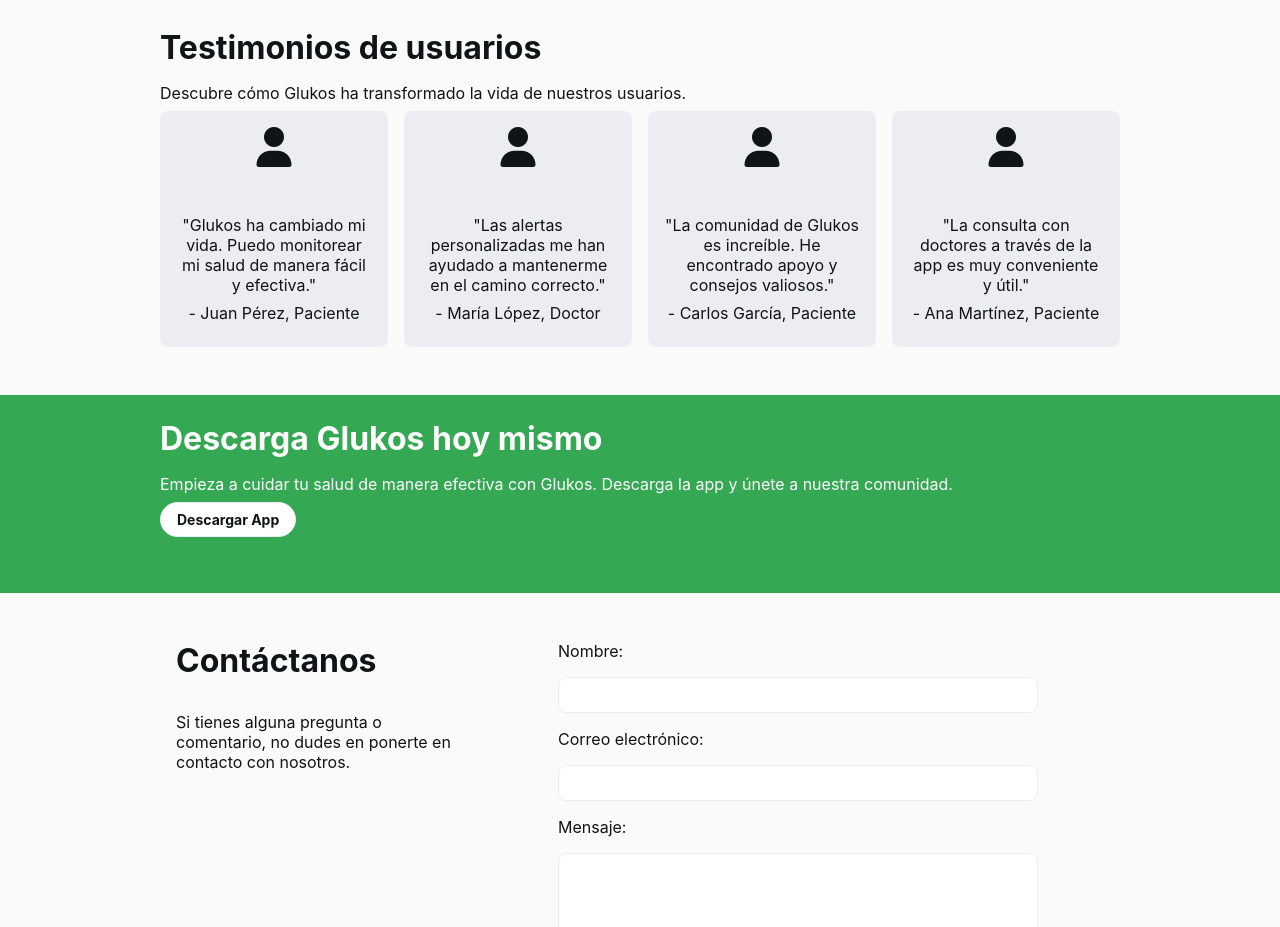
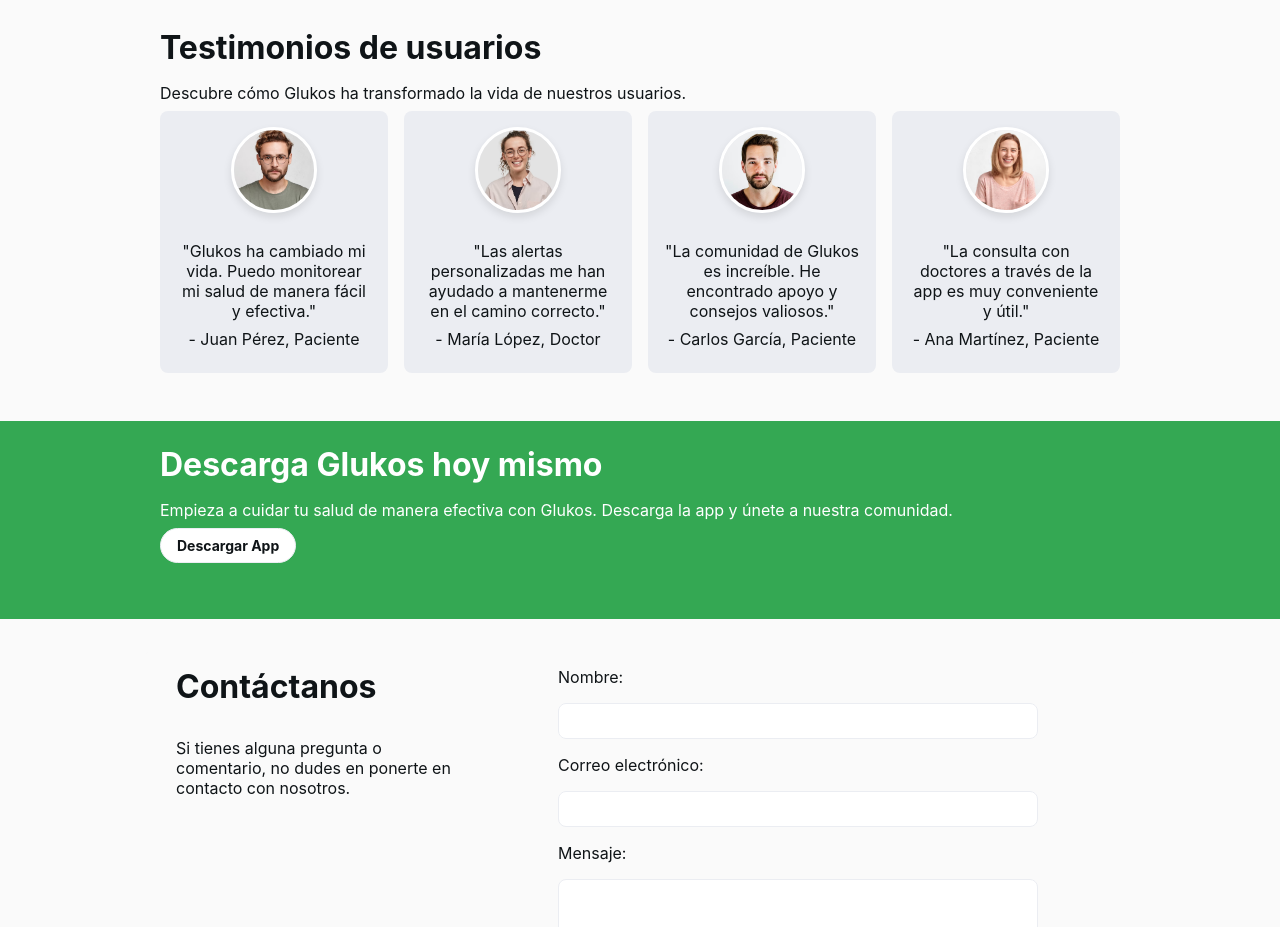
Before and after one commit to Sve-nnN/Glukos, a plain HTML site: page index.html in a window 1280 px wide. Shown: the part 1740-2667 px from the top of the page. Drawn offline with Linux system fonts and the light colour scheme.

Commit message:
add: testimonios-images

```diff
--- a/index.html
+++ b/index.html
@@ -126,22 +126,22 @@
           <p>Descubre cómo Glukos ha transformado la vida de nuestros usuarios.</p>
           <div class="testimonios">
             <div class="testimonio">
-              <i class="fa-solid fa-user"></i>
+              <img src="./assets/persona1.jpg" alt="Juan Pérez" class="testimonio-image" />
               <p>"Glukos ha cambiado mi vida. Puedo monitorear mi salud de manera fácil y efectiva."</p>
               <p>- Juan Pérez, Paciente</p>
             </div>
             <div class="testimonio">
-              <i class="fa-solid fa-user"></i>
+              <img src="./assets/persona2.jpg" alt="María López" class="testimonio-image" />
               <p>"Las alertas personalizadas me han ayudado a mantenerme en el camino correcto."</p>
               <p>- María López, Doctor</p>
             </div>
             <div class="testimonio">
-              <i class="fa-solid fa-user"></i>
+              <img src="./assets/persona3.jpg" alt="Carlos García" class="testimonio-image" />
               <p>"La comunidad de Glukos es increíble. He encontrado apoyo y consejos valiosos."</p>
               <p>- Carlos García, Paciente</p>
             </div>
             <div class="testimonio">
-              <i class="fa-solid fa-user"></i>
+              <img src="./assets/persona4.jpg" alt="Ana Martínez" class="testimonio-image" />
               <p>"La consulta con doctores a través de la app es muy conveniente y útil."</p>
               <p>- Ana Martínez, Paciente</p>
             </div>
--- a/styles.css
+++ b/styles.css
@@ -254,6 +254,24 @@ section {
 }
 
 /* =========================
+ESTILOS PARA IMÁGENES DE TESTIMONIOS
+========================= */
+.testimonio-image {
+  width: 80px;
+  height: 80px;
+  border-radius: 50%;
+  object-fit: cover;
+  margin-bottom: var(--spacing-medium);
+  border: 3px solid #fff;
+  box-shadow: 0 4px 8px rgba(0, 0, 0, 0.1);
+  transition: transform 0.3s ease;
+}
+
+.testimonio-image:hover {
+  transform: scale(1.05);
+}
+
+/* =========================
    CONTACTO
    ========================= */
 .contact-form-section {
```
